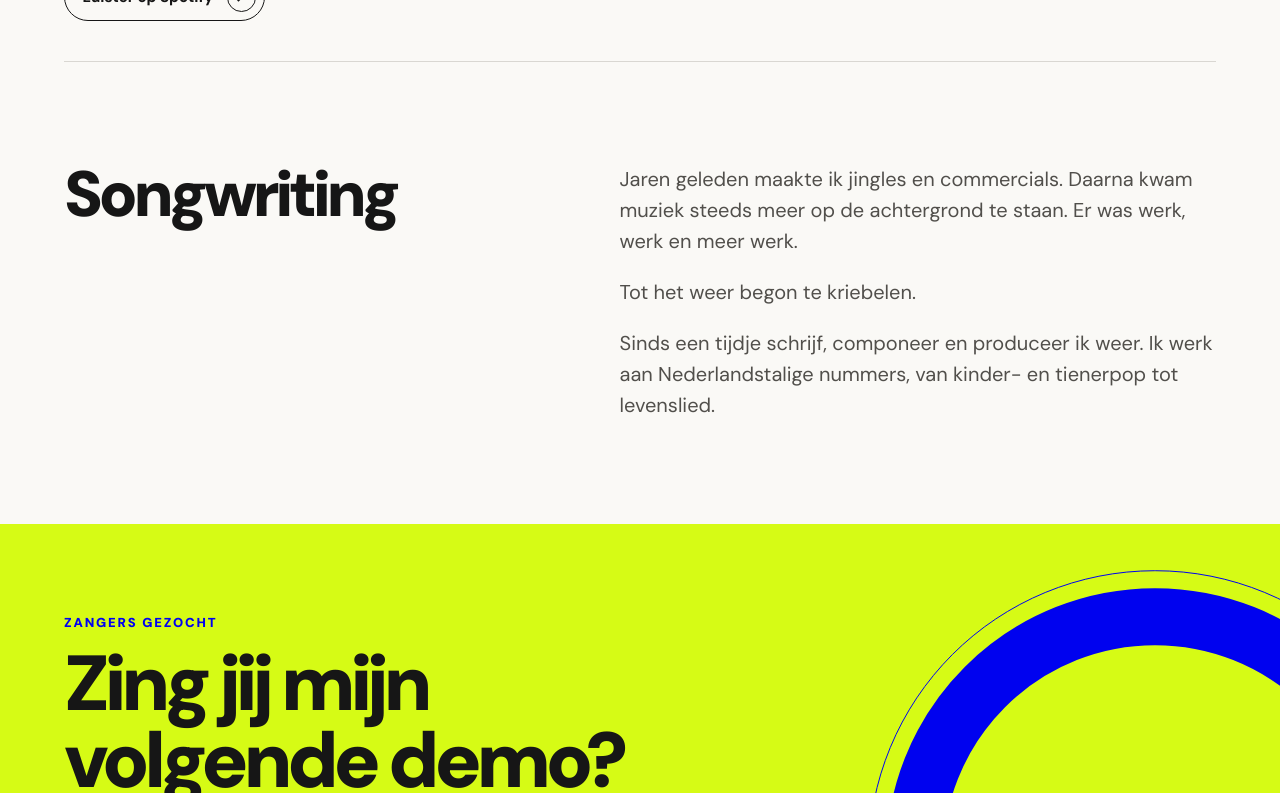
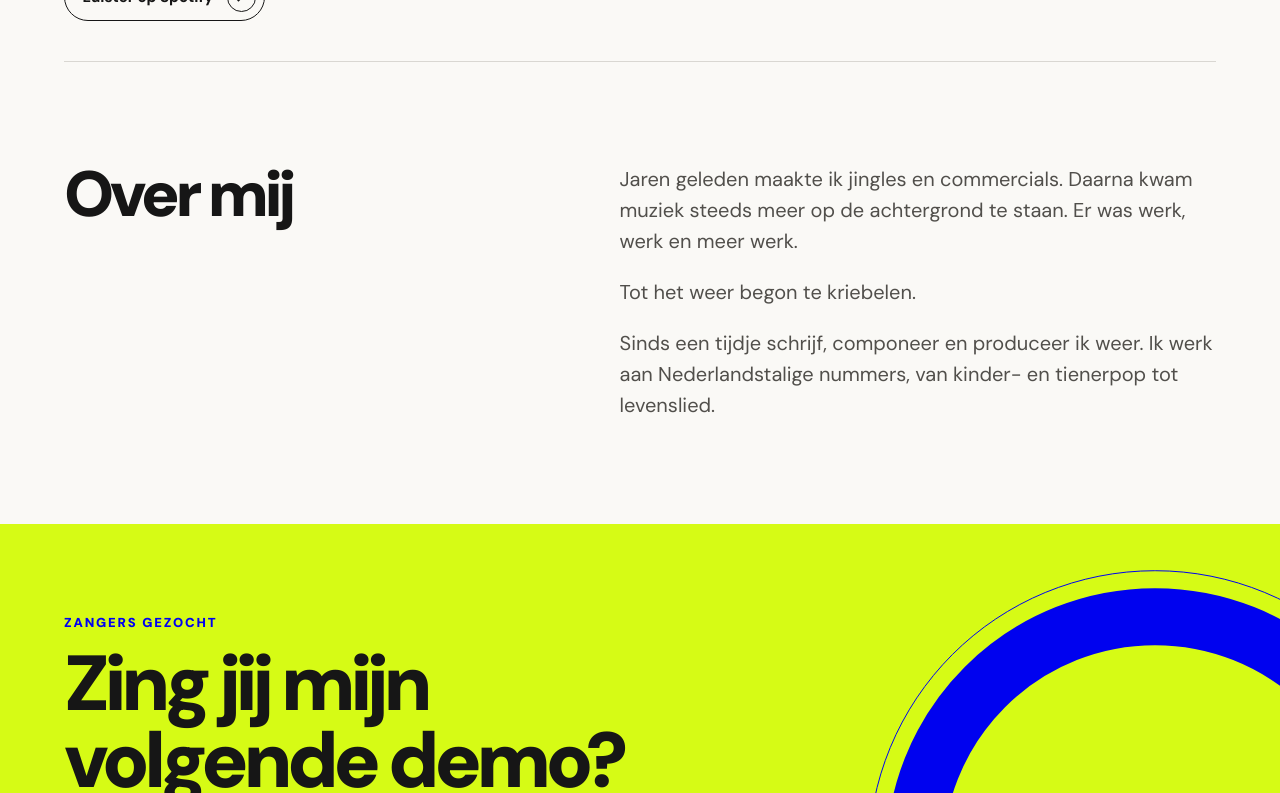
Before and after one commit to MarcoDeJong/marcodejong.github.io, a Jekyll site: the page built from index.md, in a window 1280 px wide and 900 px high, scrolled down 942 px, cut to the strip 107-900 px from the top of the window. Built offline with Jekyll 4.4.1, drawn with Linux system fonts in a browser that asks for light colours.

Commit message:
fix(copy): rename songwriting section

```diff
--- a/index.md
+++ b/index.md
@@ -29,8 +29,8 @@ layout: landing
 </div>
 </section>
 
-<section class="landing__intro" aria-labelledby="songwriting-title">
-<h2 class="section-title" id="songwriting-title">Songwriting</h2>
+<section class="landing__intro" aria-labelledby="about-title">
+<h2 class="section-title" id="about-title">Over mij</h2>
 <div class="landing__intro-copy">
 <p>Jaren geleden maakte ik jingles en commercials. Daarna kwam muziek steeds meer op de achtergrond te staan. Er was werk, werk en meer werk.</p>
 <p>Tot het weer begon te kriebelen.</p>
```
